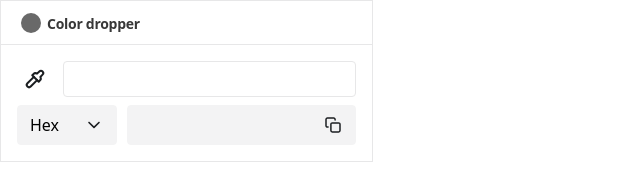
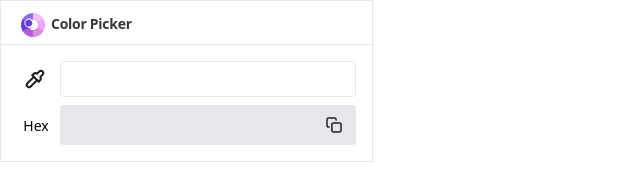
Before and after one commit to devstefancho/chrome-extension-color-picker, a React (Vite) app: page / in a window 1280 px wide. Shown: the top 195 px of the page, without its empty margins (0-640 px from the left). Built offline with nearby package versions, Linux system fonts and the light colour scheme.

Commit message:
Fix: remove select-box and refactor css to tailwind

```diff
--- a/src/App.tsx
+++ b/src/App.tsx
@@ -1,6 +1,6 @@
 import { useState } from "react";
-import ArrowDown from "./assets/arrow-down.icon";
 import CopyIcon from "./assets/copy.icon";
+import Logo from "./assets/logo.icon";
 import PipetteIcon from "./assets/pipette.icon";
 import util from "./utils/picker";
 
@@ -8,92 +8,49 @@ type EyeDropperResponse = {
   sRGBHex: string;
 };
 
-enum Mode {
-  Hex = "hex",
-  Hsl = "hsl",
-}
-
-type ColorData = {
-  [Mode.Hex]: string;
-  [Mode.Hsl]: string;
-};
-
-const modeText = {
-  hex: "Hex",
-  hsl: "Hsl",
-};
+type ColorData = string;
 
 function App() {
   const [colorData, setColorData] = useState<ColorData>();
-  const [mode, setMode] = useState<Mode>(Mode.Hex);
-  const [isOpenSelectBox, setIsOpenSelectBox] = useState(false);
+  const [isActive, setIsActive] = useState<boolean>(false);
+
   const clickPicker = async () => {
+    setIsActive(true);
     const result: EyeDropperResponse = await new window.EyeDropper().open();
-    setColorData({ hex: result.sRGBHex, hsl: util.rgbToHsl(result.sRGBHex) });
-  };
-
-  const clickOption = (mode: Mode) => {
-    setMode(mode);
-    setIsOpenSelectBox(false);
+    setIsActive(false);
+    setColorData(result.sRGBHex.toUpperCase());
   };
 
   return (
     <>
       <header>
-        <div className="title-prefix-circle"></div>
-        <div className="title">Color dropper</div>
+        <Logo />
+        <div className="title">Color Picker</div>
       </header>
       <main className="color-picker-body">
         {/* 스포이드 라인 */}
-        <div className="color-picker">
-          <button onClick={clickPicker}>
-            <PipetteIcon />
+        <div id="color-picker" className="flex">
+          <button onClick={clickPicker} className="mr-auto">
+            <PipetteIcon isActive={isActive} />
           </button>
           <span
-            className="color-bar"
-            style={{ backgroundColor: colorData?.hex }}
+            className="inline-block border-[1px] border-[#e7e7e8] box-border rounded-[4px] w-[296px]"
+            style={{ backgroundColor: colorData }}
           ></span>
         </div>
         {/* Select Box 라인 */}
-        <div className="relative color-code-container cursor-pointer select-none">
+        <div className="relative flex items-center mt-[8px] cursor-pointer select-none">
+          <div className="font-medium text-[14px] mr-auto">
+            <div className="w-[38px] text-center">Hex</div>
+          </div>
           <div
-            className={`select-rect rounded-[4px] hover:border-black ${
-              isOpenSelectBox
-                ? "rounded-bl-[0px] rounded-br-[0px] hover:border-gray-bg"
-                : ""
-            }`}
-            onClick={() => setIsOpenSelectBox((prev) => !prev)}
+            id="text-rgb"
+            className="flex justify-between items-center h-[40px] rounded-[4px] border-gray-bg bg-gray-200 p-[12px] w-[296px]"
           >
-            <div>{modeText[mode]}</div>
-            <div>
-              <ArrowDown />
-            </div>
-          </div>
-          <ul
-            id="select-box"
-            className={`absolute top-[100%] overflow-hidden ${
-              isOpenSelectBox
-                ? "block rounded-bl-[4px] rounded-br-[4px]"
-                : "hidden"
-            }`}
-          >
-            {mode === Mode.Hsl ? (
-              <li className="select-rect" onClick={() => clickOption(Mode.Hex)}>
-                {modeText[Mode.Hex]}
-              </li>
-            ) : (
-              <li className="select-rect" onClick={() => clickOption(Mode.Hsl)}>
-                {modeText[Mode.Hsl]}
-              </li>
-            )}
-          </ul>
-          <div className="border-gray-bg color-code hover:border-black border-[1px]">
-            <span className="color-code-name">{colorData?.[mode]}</span>
+            <span className="color-code-name">{colorData}</span>
             <button
               className="color-code-copy"
-              onClick={() =>
-                colorData?.[mode] && util.copyToClipboard(colorData[mode])
-              }
+              onClick={() => colorData && util.copyToClipboard(colorData)}
             >
               <CopyIcon />
             </button>
--- a/src/assets/arrow-down.icon.tsx
+++ /dev/null
@@ -1,20 +0,0 @@
-const ArrowDown = () => {
-  return (
-    <svg
-      width="20"
-      height="20"
-      viewBox="0 0 20 20"
-      fill="none"
-      xmlns="http://www.w3.org/2000/svg"
-    >
-      <path
-        fillRule="evenodd"
-        clipRule="evenodd"
-        d="M9.41107 13.0889C9.73651 13.4144 10.2641 13.4144 10.5896 13.0889L15.5896 8.08893C15.915 7.76349 15.915 7.23586 15.5896 6.91042C15.2641 6.58498 14.7365 6.58498 14.4111 6.91042L10.0003 11.3212L5.58958 6.91042C5.26414 6.58498 4.73651 6.58498 4.41107 6.91042C4.08563 7.23586 4.08563 7.76349 4.41107 8.08893L9.41107 13.0889Z"
-        fill="#1B1E21"
-      />
-    </svg>
-  );
-};
-
-export default ArrowDown;
--- /dev/null
+++ b/src/assets/logo.icon.tsx
@@ -0,0 +1,102 @@
+const Logo = () => {
+  return (
+    <svg
+      width="24"
+      height="24"
+      viewBox="0 0 24 24"
+      fill="none"
+      xmlns="http://www.w3.org/2000/svg"
+    >
+      <g clip-path="url(#clip0_368_966)">
+        <rect width="24" height="24" fill="white" />
+        <g clip-path="url(#clip1_368_966)">
+          <path
+            fill-rule="evenodd"
+            clip-rule="evenodd"
+            d="M11.951 23.7829C13.0034 23.7829 14.0235 23.6453 14.9946 23.387C19.0239 22.3154 22.2067 19.167 23.3269 15.1577C23.61 14.1444 23.7614 13.0761 23.7614 11.9725C23.7614 8.80671 22.5158 5.93185 20.488 3.81125C18.3377 1.56263 15.3079 0.162109 11.951 0.162109C10.8886 0.162109 9.85893 0.302395 8.87954 0.565452C4.77742 1.66726 1.55734 4.92289 0.506149 9.04549C0.267486 9.98149 0.140625 10.9622 0.140625 11.9725C0.140625 15.3551 1.56264 18.4055 3.84148 20.5586C5.95698 22.5574 8.81089 23.7829 11.951 23.7829ZM11.951 17.183C12.4125 17.183 12.8599 17.123 13.2859 17.0104C15.0429 16.5461 16.4362 15.187 16.9489 13.4503C17.0873 12.9818 17.1615 12.4858 17.1615 11.9725C17.1615 10.6285 16.6526 9.40334 15.8171 8.4792C14.8636 7.42464 13.4847 6.76204 11.951 6.76204C11.4795 6.76204 11.0226 6.82467 10.5882 6.94208C8.71652 7.44793 7.26248 8.97046 6.85516 10.8805C6.78007 11.2327 6.74055 11.598 6.74055 11.9725C6.74055 13.5339 7.42736 14.9349 8.51536 15.8899C9.43252 16.6949 10.6348 17.183 11.951 17.183Z"
+            fill="#8A6AE8"
+          />
+          <path
+            d="M6.9163 10.6234C6.51218 12.1316 6.81298 13.6626 7.61674 14.8666L1.89376 18.1666C0.24984 15.497 -0.334211 12.1825 0.541262 8.91517C0.802752 7.93927 1.17911 7.02483 1.6519 6.1825L7.30963 9.59825C7.14596 9.91895 7.01324 10.2616 6.9163 10.6234Z"
+            fill="#653CDD"
+          />
+          <path
+            d="M10.6021 17.0042C11.0478 17.1236 11.4955 17.1815 11.9362 17.183L11.9362 23.7846C10.9314 23.7827 9.91035 23.6516 8.89387 23.3792C5.86074 22.5665 3.42125 20.6441 1.89516 18.1659L7.61813 14.8659C8.29569 15.8809 9.33066 16.6635 10.6021 17.0042Z"
+            fill="#B358DD"
+          />
+          <path
+            d="M11.937 17.1839C13.7542 17.1901 15.4518 16.238 16.3966 14.6932L22.1153 17.9931C19.9956 21.5759 16.1064 23.7933 11.937 23.7855L11.937 17.1839Z"
+            fill="#DC8BE3"
+          />
+          <path
+            d="M23.3573 15.0292C24.1766 11.9712 23.7176 8.87195 22.3077 6.29877L16.5877 9.59873C17.1557 10.7077 17.3301 12.0228 16.9822 13.321C16.8494 13.8168 16.6493 14.2767 16.3945 14.6934L22.1132 17.9934C22.6489 17.0879 23.0716 16.0952 23.3573 15.0292Z"
+            fill="#F3A6F4"
+          />
+          <path
+            d="M15.0078 0.564489C13.9816 0.289512 12.9507 0.15852 11.9366 0.15913L11.9366 6.7607C12.3866 6.75973 12.8442 6.81748 13.2997 6.93953C14.7811 7.33647 15.9415 8.33338 16.5895 9.59878L22.3094 6.29882C20.8144 3.57029 18.2504 1.43332 15.0078 0.564489Z"
+            fill="#FCBDF6"
+          />
+          <g filter="url(#filter0_d_368_966)">
+            <path
+              fill-rule="evenodd"
+              clip-rule="evenodd"
+              d="M13.064 10.179C13.064 12.9584 10.8109 15.2115 8.03152 15.2115C5.25215 15.2115 2.99902 12.9584 2.99902 10.179C2.99902 7.39961 5.25215 5.14648 8.03152 5.14648C10.8109 5.14648 13.064 7.39961 13.064 10.179ZM8.03152 13.3965C9.8085 13.3965 11.249 11.956 11.249 10.179C11.249 8.40201 9.8085 6.96148 8.03152 6.96148C6.25455 6.96148 4.81402 8.40201 4.81402 10.179C4.81402 11.956 6.25455 13.3965 8.03152 13.3965Z"
+              fill="white"
+              fill-opacity="0.5"
+              shape-rendering="crispEdges"
+            />
+          </g>
+          <path
+            d="M11.2504 10.1794C11.2504 11.9564 9.80991 13.3969 8.03293 13.3969C6.25595 13.3969 4.81543 11.9564 4.81543 10.1794C4.81543 8.40244 6.25595 6.96191 8.03293 6.96191C9.80991 6.96191 11.2504 8.40244 11.2504 10.1794Z"
+            fill="#653CDD"
+          />
+        </g>
+      </g>
+      <defs>
+        <filter
+          id="filter0_d_368_966"
+          x="1.68362"
+          y="4.48878"
+          width="12.6962"
+          height="12.6962"
+          filterUnits="userSpaceOnUse"
+          color-interpolation-filters="sRGB"
+        >
+          <feFlood flood-opacity="0" result="BackgroundImageFix" />
+          <feColorMatrix
+            in="SourceAlpha"
+            type="matrix"
+            values="0 0 0 0 0 0 0 0 0 0 0 0 0 0 0 0 0 0 127 0"
+            result="hardAlpha"
+          />
+          <feOffset dy="0.6577" />
+          <feGaussianBlur stdDeviation="0.6577" />
+          <feComposite in2="hardAlpha" operator="out" />
+          <feColorMatrix
+            type="matrix"
+            values="0 0 0 0 0 0 0 0 0 0 0 0 0 0 0 0 0 0 0.25 0"
+          />
+          <feBlend
+            mode="normal"
+            in2="BackgroundImageFix"
+            result="effect1_dropShadow_368_966"
+          />
+          <feBlend
+            mode="normal"
+            in="SourceGraphic"
+            in2="effect1_dropShadow_368_966"
+            result="shape"
+          />
+        </filter>
+        <clipPath id="clip0_368_966">
+          <rect width="24" height="24" fill="white" />
+        </clipPath>
+        <clipPath id="clip1_368_966">
+          <rect width="24" height="24" fill="white" />
+        </clipPath>
+      </defs>
+    </svg>
+  );
+};
+
+export default Logo;
--- a/src/assets/pipette.icon.tsx
+++ b/src/assets/pipette.icon.tsx
@@ -1,4 +1,8 @@
-const PipetteIcon = () => {
+type Props = {
+  isActive: boolean;
+};
+
+const PipetteIcon = ({ isActive }: Props) => {
   return (
     <svg
       width="36"
@@ -12,11 +16,13 @@ const PipetteIcon = () => {
         width="36"
         height="36"
         rx="4"
-        className="fill-white hover:fill-gray-bg"
+        className={`fill-white ${
+          isActive ? "fill-[#653CDD]" : "hover:fill-gray-bg"
+        }`}
       />
       <path
         d="M23.3625 15.9379L25.5625 13.6691C26.4562 12.7754 26.4562 11.3316 25.5625 10.4379C24.6688 9.54414 23.225 9.54414 22.3312 10.4379L20.0625 12.6379C18.8937 11.9504 17.3813 12.0879 16.35 13.1191L15.25 14.2191L21.7125 20.6816L22.8125 19.5816C23.9125 18.6191 24.05 17.1066 23.3625 15.9379Z"
-        stroke="#1B1E21"
+        stroke={isActive ? "#FFFFFF" : "#1B1E21"}
         strokeWidth="2"
         strokeMiterlimit="10"
         strokeLinecap="round"
@@ -25,7 +31,7 @@ const PipetteIcon = () => {
       />
       <path
         d="M20.1312 19.1004L13.6687 25.5629C12.7749 26.4566 11.3312 26.4566 10.4374 25.5629C9.54365 24.6691 9.54365 23.2254 10.4374 22.3316L16.8999 15.8691"
-        stroke="#1B1E21"
+        stroke={isActive ? "#FFFFFF" : "#1B1E21"}
         strokeWidth="2"
         strokeMiterlimit="10"
         strokeLinecap="round"
--- a/src/index.css
+++ b/src/index.css
@@ -49,28 +49,8 @@ header {
   padding: 16px;
 }
 
-.color-picker {
-  display: flex;
-  column-gap: 10px;
-}
-
-.color-bar {
-  display: inline-block;
-  flex-grow: 1;
-  border: 1px solid #e7e7e8;
-  box-sizing: border-box;
-  border-radius: 4px;
-}
-
 .picker-btn {
   color: orange;
-}
-
-.color-code-container {
-  display: flex;
-  align-items: center;
-  column-gap: 10px;
-  margin-top: 8px;
 }
 
 ul.select-box {
@@ -82,17 +62,6 @@ ul.select-box {
   background-color: orangered;
 }
 
-.color-code {
-  flex-grow: 1;
-  display: flex;
-  justify-content: space-between;
-  align-items: center;
-  height: 40px;
-  padding-inline: 12px;
-  border-radius: 4px;
-  background-color: #f3f3f4;
-}
-
 .color-code-name {
   font-size: 14px;
 }
```
